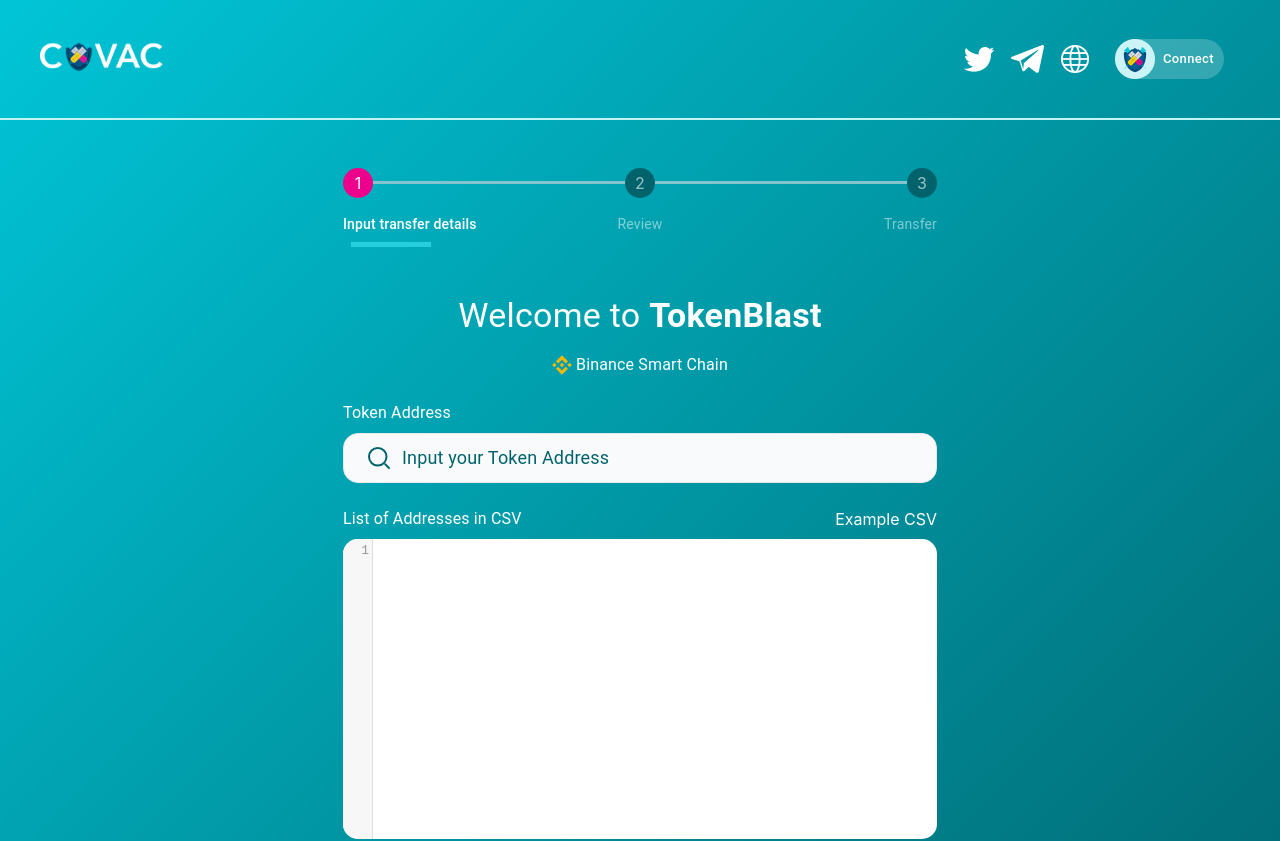
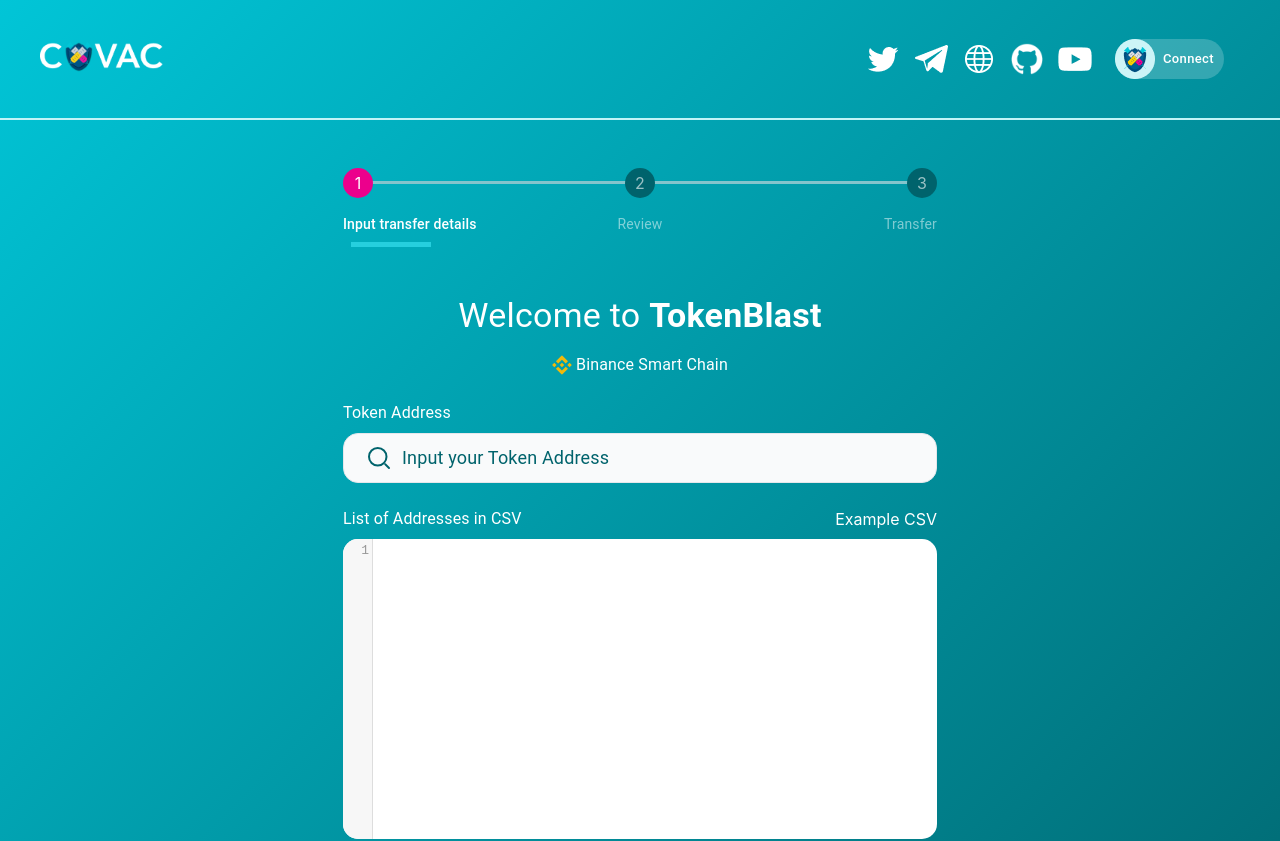
Before and after one commit to youjinchoi/multi-transfer, a React (Create React App) app: page / in a window 1280 px wide. Shown: the top 841 px of the page. Built offline with nearby package versions, Linux system fonts and the light colour scheme.

Commit message:
feat: add github and youtube links

```diff
--- a/src/components/Header.js
+++ b/src/components/Header.js
@@ -22,6 +22,8 @@
 import twitter_icon from "../assets/twitter_icon.png";
 import tg_icon from "../assets/tg_icon.png";
 import website_icon from "../assets/website_icon.png";
+import github_icon from "../assets/github_icon.png";
+import youtube_icon from "../assets/youtube_icon.png";
 
 const useStyles = makeStyles(() => ({
   fullWidth: {
@@ -193,6 +195,7 @@
           flexDirection={!showWalletInfo ? "column" : "row"}
           alignItems="center"
           my={showWalletInfo && 3}
+          ml={3}
         >
           {showLinks && (
             <>
@@ -219,6 +222,22 @@
                 className={classes.headerLink}
               >
                 <img src={website_icon} height={40} alt="covac website" />
+              </a>
+              <a
+                href="https://github.com/CovacCrypto"
+                target="_blank"
+                rel="noreferrer"
+                className={classes.headerLink}
+              >
+                <img src={github_icon} height={40} alt="covac github" />
+              </a>
+              <a
+                href="https://www.youtube.com/channel/UCF0n3StJRbrM1oSeaXBQ4GQ"
+                target="_blank"
+                rel="noreferrer"
+                className={classes.headerLink}
+              >
+                <img src={youtube_icon} height={40} alt="covac youtube" />
               </a>
             </>
           )}
```
Also changed, not shown: src/assets/github_icon.png (added), src/assets/youtube_icon.png (added).
